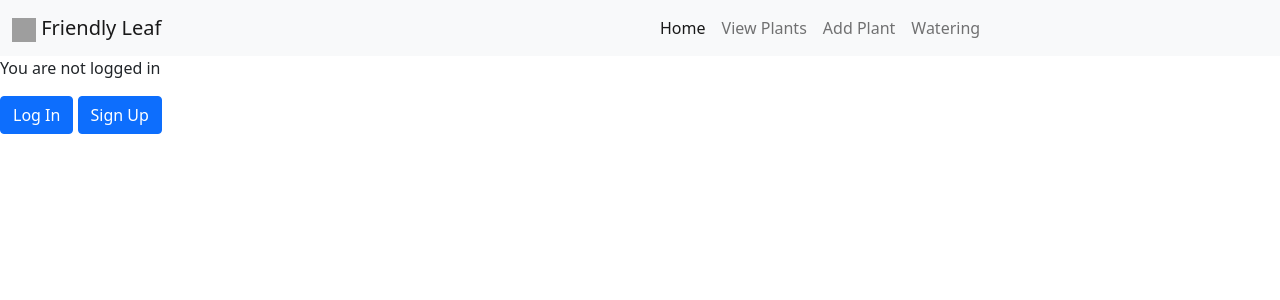
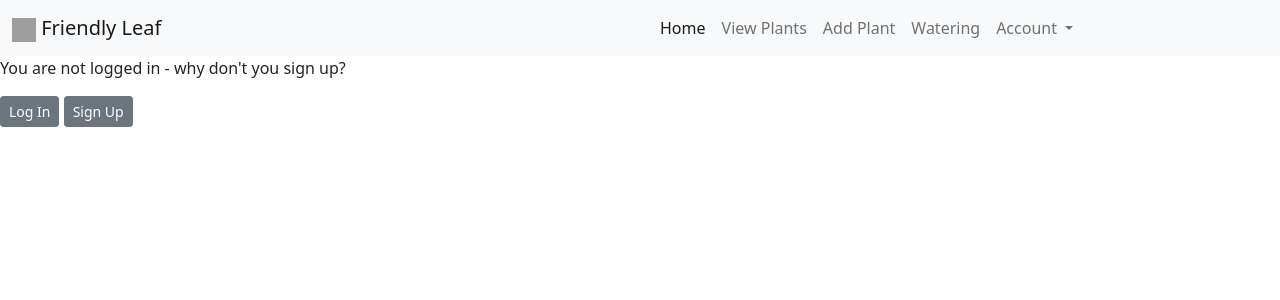
Before and after one commit to Ficke/plant_watering, a Django app: page / in a window 1280 px wide. Shown: the top 300 px of the page. Run offline with Django 3.2, Linux system fonts and the light colour scheme; grey boxes are pictures that could not be loaded.

Commit message:
login cleanup

```diff
--- a/pyWater/templates/base.html
+++ b/pyWater/templates/base.html
@@ -32,6 +32,20 @@
           <li class="nav-item">
             <a class="nav-link" href="/watering/watering">Watering</a>
           </li>
+          <li class="nav-item dropdown">
+            <a class="nav-link dropdown-toggle" href="#" id="navbarDropdown" role="button" data-bs-toggle="dropdown" aria-expanded="false">
+              Account
+            </a>
+            <ul class="dropdown-menu" aria-labelledby="navbarDropdown">
+              {% if user.is_authenticated %}
+              <li><a class="dropdown-item" href="{% url 'logout' %}">Logout</a></li>
+              {% else %}
+              <li><hr class="dropdown-divider"></li>
+              <li><a class="dropdown-item" href="{% url 'password_reset' %}">Reset Password</a></li>
+              <li><a class="dropdown-item" href="{% url 'signup' %}">Signup</a></li>
+              {% endif %}
+            </ul>
+          </li>
           </li>
         </ul>
       </div>
--- a/pyWater/templates/home.html
+++ b/pyWater/templates/home.html
@@ -7,14 +7,13 @@
 
 {% block content %}
 {% if user.is_authenticated %}
-    <div class='container'>
+  <div class='container'>
     Hi {{ user.username }}!
-    <p><a href="{% url 'logout' %}" class="btn btn-primary">Log Out</a></p>
-    <p><a href="{% url 'password_reset' %}" class="btn btn-primary">Reset Password</a></p>
-    </div>
+  </div>
+
 {% else %}
-  <p>You are not logged in</p>
-  <a href="{% url 'login' %}"class="btn btn-primary">Log In</a>
-  <a href="{% url 'signup' %}"class="btn btn-primary">Sign Up</a>
+  <p>You are not logged in - why don't you sign up?</p>
+  <a href="{% url 'login' %}"class="btn btn-secondary btn-sm">Log In</a>
+  <a href="{% url 'signup' %}"class="btn btn-secondary btn-sm">Sign Up</a>
 {% endif %}
 {% endblock %}
```
